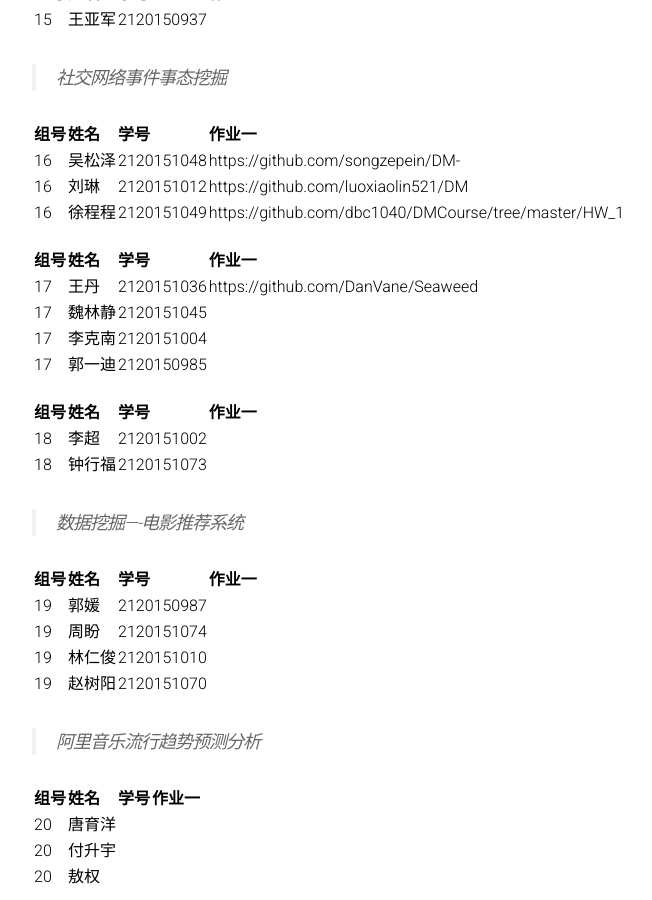
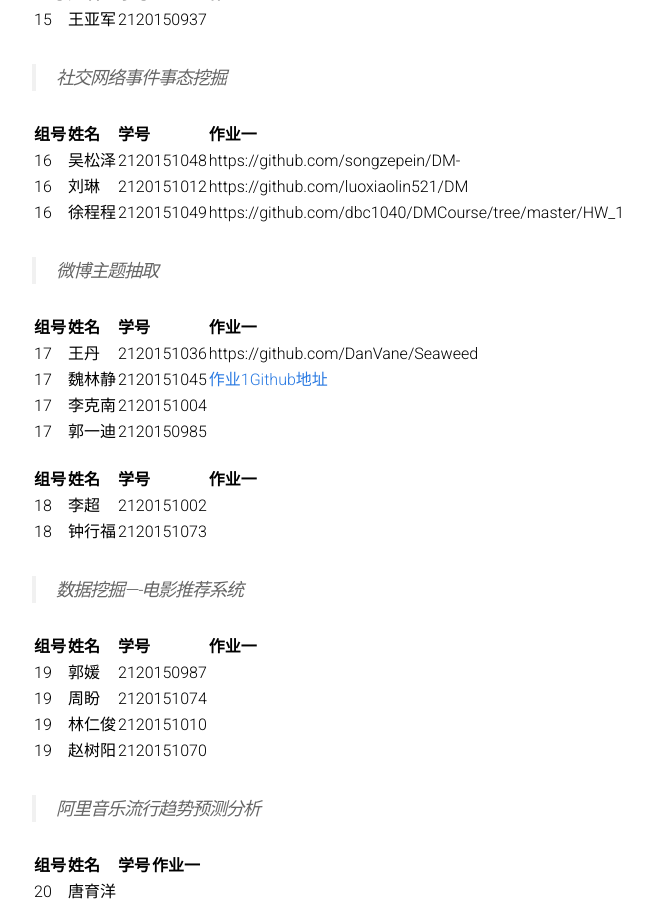
Before and after one commit to BITDM/bitdm.github.io, a Jekyll site: the page built from 2016/groups.md, in a window 1280 px wide and 900 px high, scrolled down 2741 px. Shown: the whole window, without its empty margins (208-860 px from the left). Built offline with Jekyll 4.4.1, drawn with Linux system fonts in a browser that asks for light colours.

Commit message:
Update groups.md

```diff
--- a/2016/groups.md
+++ b/2016/groups.md
@@ -126,10 +126,12 @@ permalink: /2016/groups/
 |16|刘琳|2120151012|https://github.com/luoxiaolin521/DM|
 |16|徐程程|2120151049|https://github.com/dbc1040/DMCourse/tree/master/HW_1
 
+> 微博主题抽取
+
 |组号|姓名|学号|作业一|
 |:-------------|:-------------|:-----|:-----|
 |17|王丹|2120151036|https://github.com/DanVane/Seaweed|
-|17|魏林静|2120151045|
+|17|魏林静|2120151045|[作业1Github地址](https://github.com/smallsilent/DM-homework/tree/master/homework1)|
 |17|李克南|2120151004|
 |17|郭一迪|2120150985|
 
```
